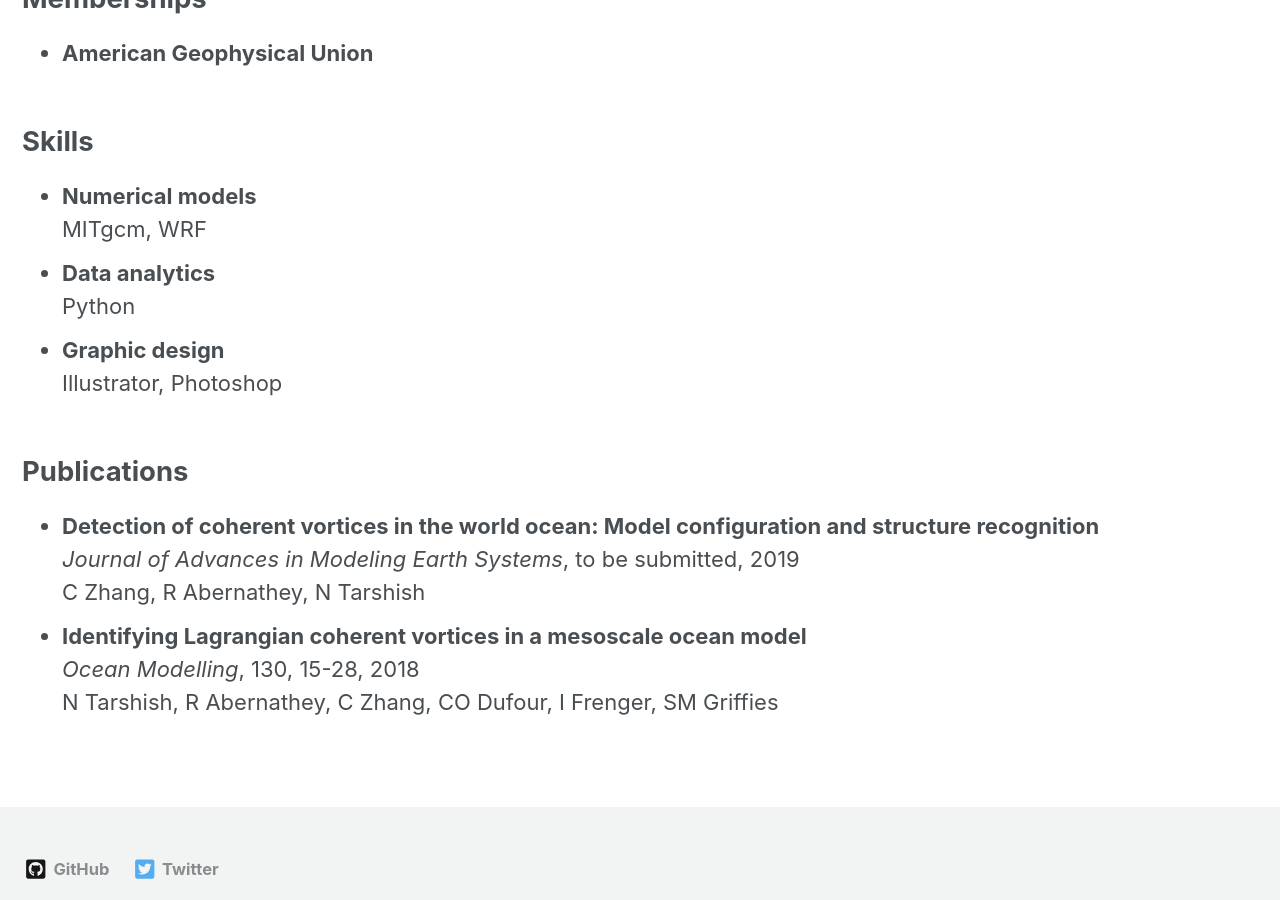
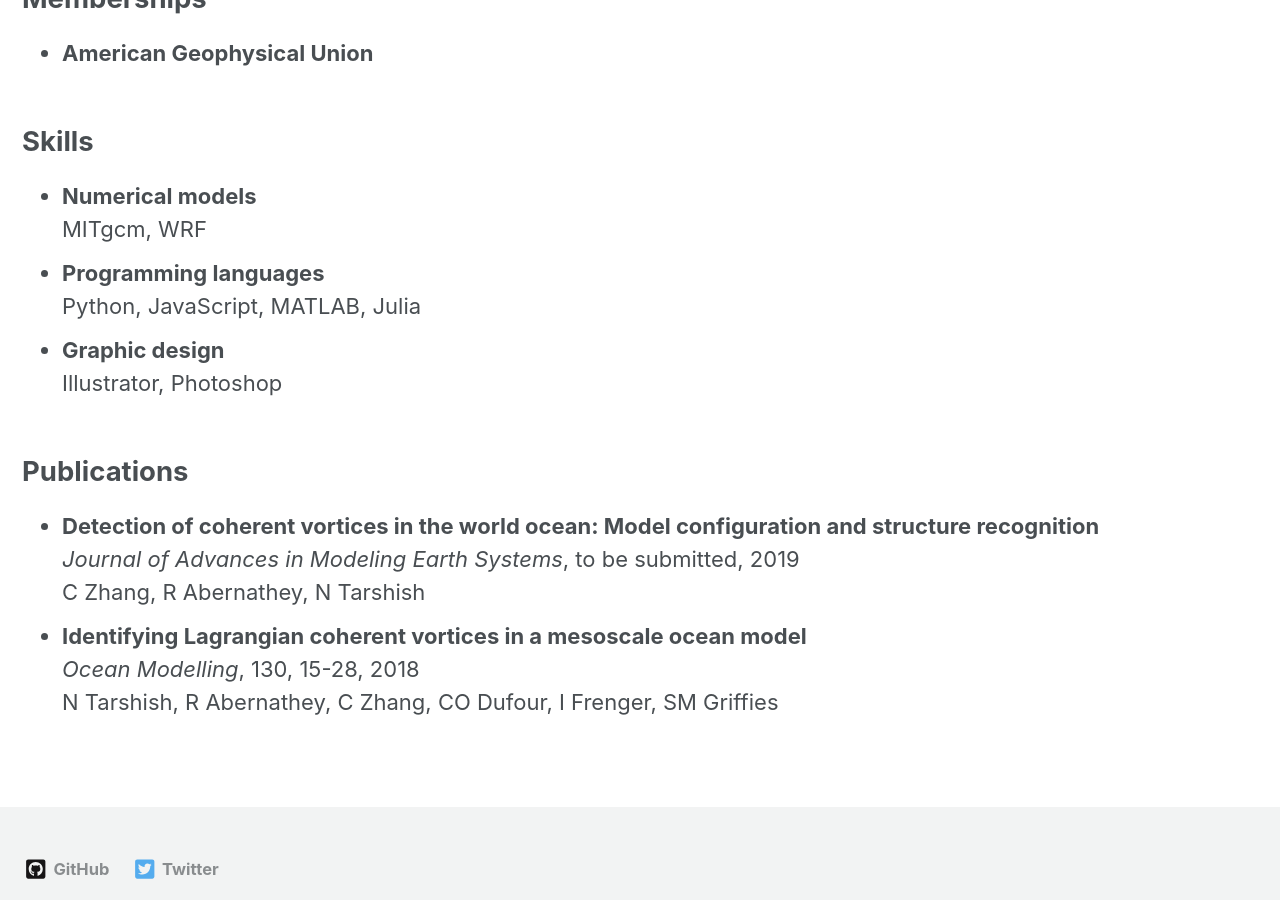
Before and after one commit to ci-zhang/ci-zhang.github.io, a Jekyll site: the page built from _pages/cv.md, in a window 1280 px wide and 900 px high, scrolled down 830 px. Built offline with Jekyll 4.4.1, drawn with Linux system fonts in a browser that asks for light colours; nearby versions of some CDN libraries; a style sheet for code colours, icons or effects is not loaded.

Commit message:
Update cv.md

```diff
--- a/_pages/cv.md
+++ b/_pages/cv.md
@@ -25,8 +25,8 @@ layout: space
 ## Skills
 * **Numerical models**
   MITgcm, WRF
-* **Data analytics**
-  Python
+* **Programming languages**
+  Python, JavaScript, MATLAB, Julia
 * **Graphic design**
   Illustrator, Photoshop
 
```
